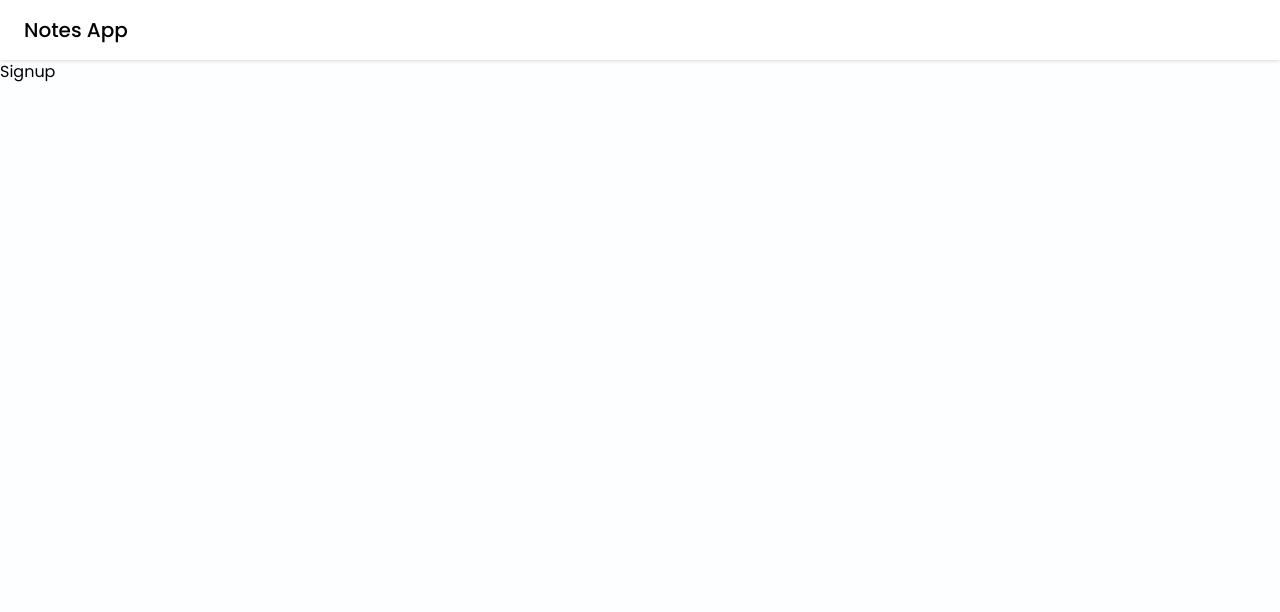
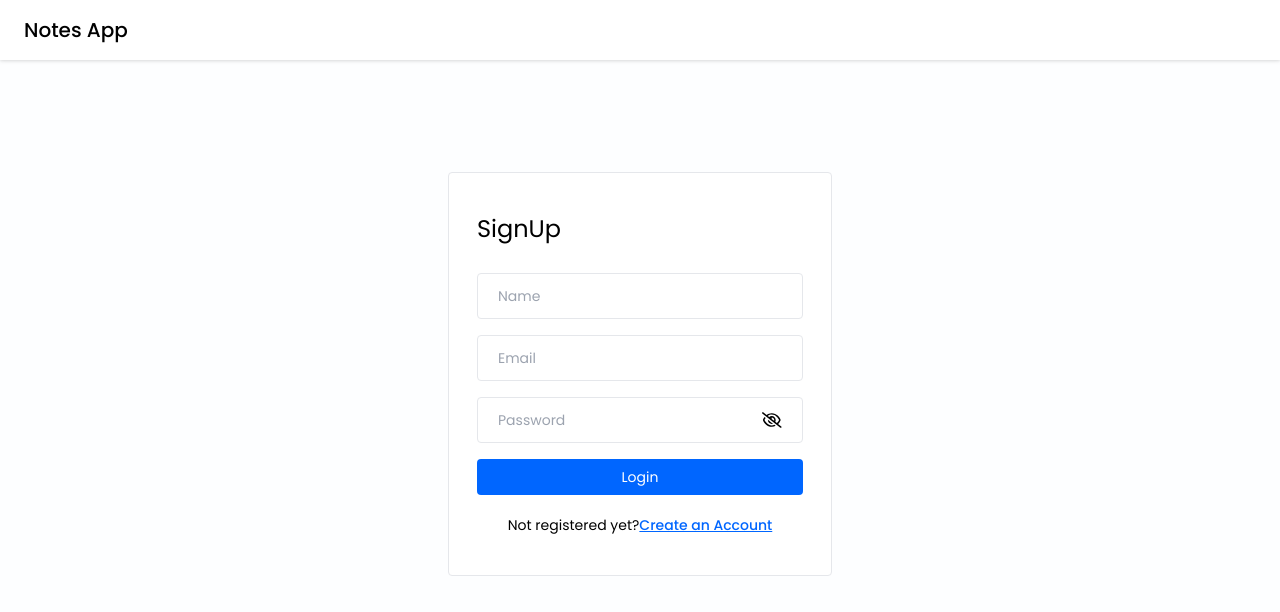
Before and after one commit to arbabhassan1/NoteNest-App, a React (Vite) app in the folder frontend/: page /Signup in a window 1280 px wide. Shown: the top 612 px of the page. Built offline with nearby package versions, Linux system fonts and the light colour scheme.

Commit message:
SignUp UI

```diff
--- a/frontend/package.json
+++ b/frontend/package.json
@@ -14,10 +14,12 @@
     "@emotion/styled": "^11.11.5",
     "@mui/icons-material": "^5.15.18",
     "@mui/material": "^5.15.18",
+    "formik": "^2.4.6",
     "react": "^18.2.0",
     "react-dom": "^18.2.0",
     "react-icons": "^5.2.1",
-    "react-router-dom": "^6.23.1"
+    "react-router-dom": "^6.23.1",
+    "yup": "^1.4.0"
   },
   "devDependencies": {
     "@types/react": "^18.2.66",
--- a/frontend/src/components/Input/PasswordInput.jsx
+++ b/frontend/src/components/Input/PasswordInput.jsx
@@ -1,6 +1,6 @@
 import React, { useState } from "react";
 import { FaRegEye, FaRegEyeSlash } from "react-icons/fa6";
-const PasswordInput = ({ value, onChage, placeholder }) => {
+const PasswordInput = ({ value, onChange, placeholder }) => {
   const [isShowPassword, setIsShowPassword] = useState(false);
 
   const toggleShowPassword = () => {
@@ -12,7 +12,7 @@ const PasswordInput = ({ value, onChage, placeholder }) => {
         type={isShowPassword ? "text" : "password"}
         value={value}
         placeholder={placeholder || "Password"}
-        onchage={onChage}
+        onChange={onChange}
         className="w-full text-sm bg-transparent py-3 mr-3 rounded outline-none"
       />
       {isShowPassword ? (
--- a/frontend/src/pages/Login/Login.jsx
+++ b/frontend/src/pages/Login/Login.jsx
@@ -1,16 +1,49 @@
-import { Button, TextField, Typography } from "@mui/material";
-import React from "react";
+import React, { useState } from "react";
 import { Link } from "react-router-dom";
 import PasswordInput from "../../components/Input/PasswordInput";
+import { validateEmail } from "../../utils/helper";
+const Login = () => {
+  const [email, setEmail] = useState("");
+  const [password, setPassword] = useState("");
+  const [error, setError] = useState(null);
 
-const Login = () => {
+  const handelLogin = async (e) => {
+    e.preventDefault();
+    if (!validateEmail(email)) {
+      setError("Please enter a valid email address");
+      return;
+    }
+
+    if (password.length < 8 || !password) {
+      setError("Please enter the password");
+      return;
+    }
+    setError(null);
+
+    console.log(email, password);
+  };
+
   return (
     <div className="flex items-center justify-center mt-28">
       <div className="w-96 border rounded bg-white px-7 py-10">
-        <form action="">
+        <form action="" onSubmit={handelLogin}>
           <h4 className="text-2xl mb-7 ">Login</h4>
-          <input type="email" placeholder="Email" className="input-box" />
-          <PasswordInput />
+          <input
+            type="email"
+            placeholder="Email"
+            className="input-box"
+            value={email}
+            onChange={(e) => {
+              setEmail(e.target.value);
+            }}
+          />
+          <PasswordInput
+            value={password}
+            onChange={(e) => {
+              setPassword(e.target.value);
+            }}
+          />
+          {error && <p className="text-sm text-red-600 py-1">{error}</p>}
           <button type="submit " className="btn-primary">
             Login
           </button>
--- a/frontend/src/pages/SignUp/Signup.jsx
+++ b/frontend/src/pages/SignUp/Signup.jsx
@@ -1,7 +1,78 @@
-import React from "react";
+import React, { useState } from "react";
+import { Link } from "react-router-dom";
+import PasswordInput from "../../components/Input/PasswordInput";
+import { validateEmail } from "../../utils/helper";
 
 const Signup = () => {
-  return <div>Signup</div>;
+  const [email, setEmail] = useState("");
+  const [name, setName] = useState("");
+  const [password, setPassword] = useState("");
+  const [error, setError] = useState(null);
+
+  const handelLogin = async (e) => {
+    e.preventDefault();
+
+    if (!name) {
+      setError("Please enter your Name");
+      return;
+    }
+    if (!validateEmail(email)) {
+      setError("Please enter a valid email address");
+      return;
+    }
+
+    if (password.length < 8 || !password) {
+      setError("Please enter the password");
+      return;
+    }
+    setError(null);
+
+    console.log(email, password);
+  };
+  return (
+    <div className="flex items-center justify-center mt-28">
+      <div className="w-96 border rounded bg-white px-7 py-10">
+        <form action="" onSubmit={handelLogin}>
+          <h4 className="text-2xl mb-7 ">SignUp</h4>
+          <input
+            type="text"
+            placeholder="Name"
+            className="input-box"
+            value={name}
+            onChange={(e) => {
+              setName(e.target.value);
+            }}
+          />
+          <input
+            type="email"
+            placeholder="Email"
+            className="input-box"
+            value={email}
+            onChange={(e) => {
+              setEmail(e.target.value);
+            }}
+          />
+          <PasswordInput
+            value={password}
+            onChange={(e) => {
+              setPassword(e.target.value);
+            }}
+          />
+          {error && <p className="text-sm text-red-600 py-1">{error}</p>}
+          <button type="submit " className="btn-primary">
+            Login
+          </button>
+
+          <p className="text-sm text-center mt-4">
+            Not registered yet?
+            <Link to="/signup" className="font-medium text-primary underline">
+              Create an Account
+            </Link>
+          </p>
+        </form>
+      </div>
+    </div>
+  );
 };
 
 export default Signup;
--- /dev/null
+++ b/frontend/src/utils/helper.js
@@ -0,0 +1,4 @@
+export const validateEmail = (email) => {
+  const regex = /^[^\s@]+@[^\s@]+\.[^\s@]+$/;
+  return regex.test(email);
+};
```
Also changed, not shown: 1 other file (tests, documents, lock files or other folders).
